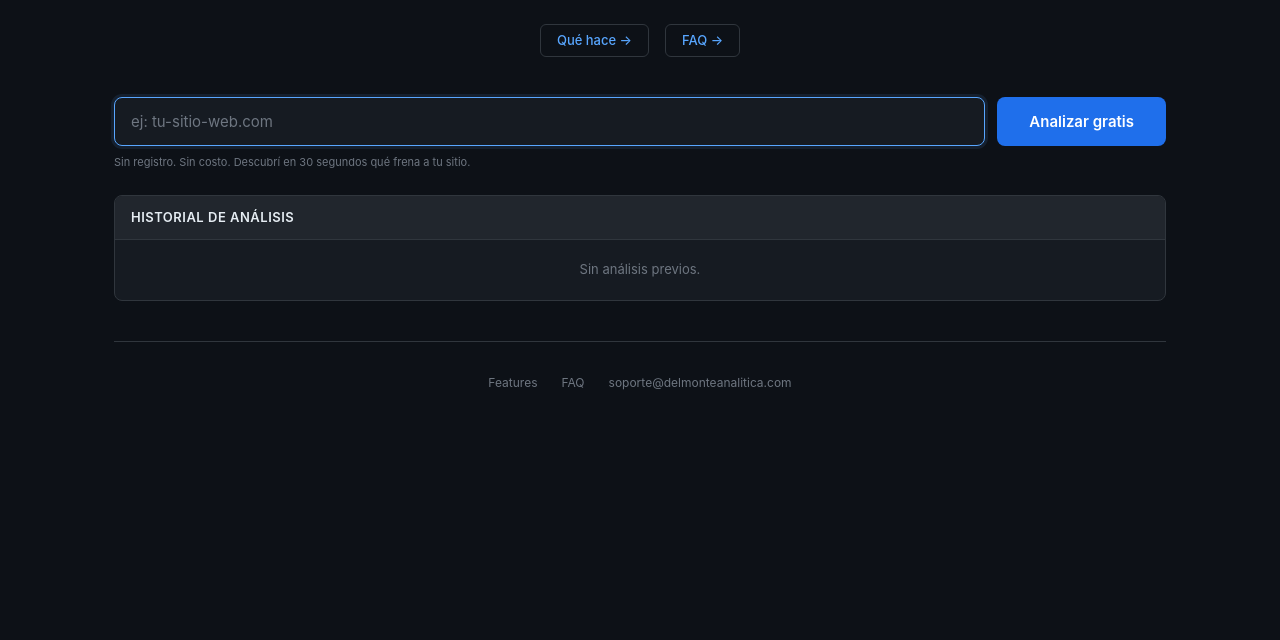
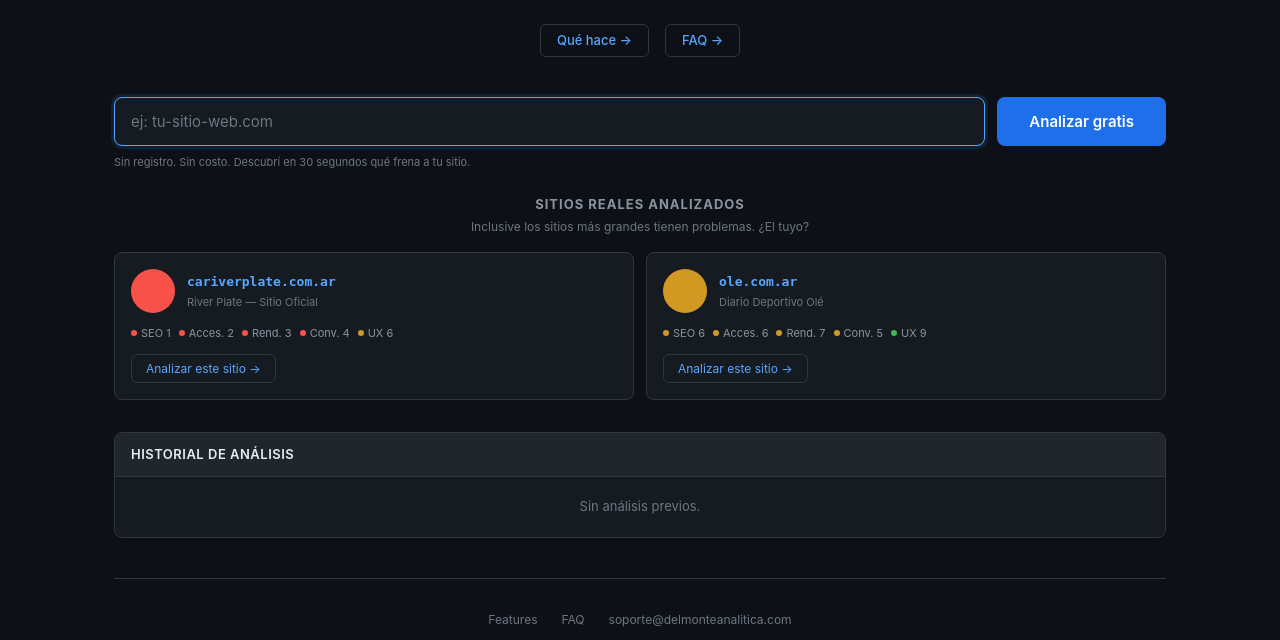
Before and after one commit to hoyosclaudio11-svg/web-analyzer, a Flask app: page / in a window 1280 px wide. Shown: the part 287-927 px from the top of the page. Before the commit the page ends 677 px from the top, so only its background shows below. Run offline with Flask 3, Linux system fonts and the light colour scheme; data that the repository does not hold is empty; some libraries are stand-ins or nearby versions.

Commit message:
@ Agregar ejemplos reales en la landing (River 3.2, Olé 6.6).
Sección con cards cliqueables que pre-rellenan la URL y disparan
el análisis automáticamente. Muestra el scorecard compacto de
sitios ya analizados como prueba social.

Co-Authored-By: Claude Opus 4.7 <noreply@anthropic.com>
@

```diff
--- a/static/script.js
+++ b/static/script.js
@@ -85,12 +85,22 @@ document.addEventListener('DOMContentLoaded', () => {
       showNotification('¡Pago exitoso! Tus descargas están desbloqueadas.');
     }
     analyze(analyzeUrl).then(() => {
-      // Limpiar query string de la URL sin recargar
       window.history.replaceState({}, '', '/');
     });
   } else {
     input.focus();
   }
+
+  // Click en ejemplos reales
+  $$('.example-card').forEach(card => {
+    card.addEventListener('click', () => {
+      const url = card.getAttribute('data-url');
+      if (!url) return;
+      input.value = url;
+      input.scrollIntoView({ behavior: 'smooth', block: 'center' });
+      analyze(url);
+    });
+  });
 });
 
 // =============================================================================
--- a/static/style.css
+++ b/static/style.css
@@ -169,6 +169,114 @@ body {
   margin-top: 8px;
   font-size: 11px;
   color: var(--text3);
+}
+
+/* ---- Examples Section ---- */
+.examples-section {
+  margin-bottom: 32px;
+}
+.examples-title {
+  font-size: 13px;
+  text-transform: uppercase;
+  letter-spacing: 1px;
+  color: var(--text2);
+  margin-bottom: 4px;
+  text-align: center;
+}
+.examples-desc {
+  font-size: 12px;
+  color: var(--text3);
+  text-align: center;
+  margin-bottom: 16px;
+}
+.examples-grid {
+  display: grid;
+  grid-template-columns: 1fr 1fr;
+  gap: 12px;
+}
+@media (max-width: 600px) {
+  .examples-grid { grid-template-columns: 1fr; }
+}
+.example-card {
+  background: var(--bg2);
+  border: 1px solid var(--border);
+  border-radius: var(--radius);
+  padding: 16px;
+  cursor: pointer;
+  transition: border-color 0.15s, background 0.15s;
+}
+.example-card:hover {
+  border-color: var(--blue);
+  background: rgba(88,166,255,0.03);
+}
+.example-top {
+  display: flex;
+  align-items: center;
+  gap: 12px;
+  margin-bottom: 12px;
+}
+.example-badge {
+  width: 44px;
+  height: 44px;
+  border-radius: 50%;
+  display: flex;
+  align-items: center;
+  justify-content: center;
+  font-size: 16px;
+  font-weight: 800;
+  flex-shrink: 0;
+  color: #000;
+}
+.example-badge.rojo { background: var(--red); }
+.example-badge.amarillo { background: var(--yellow); }
+.example-badge.verde { background: var(--green); }
+.example-site {
+  font-family: monospace;
+  font-size: 13px;
+  color: var(--blue);
+  font-weight: 600;
+}
+.example-label {
+  font-size: 11px;
+  color: var(--text3);
+  margin-top: 2px;
+}
+.example-mini-scores {
+  display: flex;
+  gap: 8px;
+  flex-wrap: wrap;
+  margin-bottom: 12px;
+}
+.mini-score {
+  font-size: 11px;
+  color: var(--text2);
+  display: flex;
+  align-items: center;
+  gap: 4px;
+}
+.mini-dot {
+  width: 6px;
+  height: 6px;
+  border-radius: 50%;
+  display: inline-block;
+}
+.mini-dot.rojo { background: var(--red); }
+.mini-dot.amarillo { background: var(--yellow); }
+.mini-dot.verde { background: var(--green); }
+.example-btn {
+  padding: 6px 14px;
+  background: transparent;
+  color: var(--blue);
+  border: 1px solid var(--border);
+  border-radius: 6px;
+  font-size: 12px;
+  cursor: pointer;
+  font-family: inherit;
+  transition: background 0.15s, border-color 0.15s;
+}
+.example-btn:hover {
+  background: rgba(88,166,255,0.08);
+  border-color: var(--blue);
 }
 
 /* ---- Loading ---- */
--- a/templates/index.html
+++ b/templates/index.html
@@ -83,6 +83,49 @@
       </button>
     </form>
     <p id="input-hint" class="input-hint">Sin registro. Sin costo. Descubrí en 30 segundos qué frena a tu sitio.</p>
+  </section>
+
+  <!-- EJEMPLOS REALES -->
+  <section class="examples-section">
+    <h2 class="examples-title">Sitios reales analizados</h2>
+    <p class="examples-desc">Inclusive los sitios más grandes tienen problemas. ¿El tuyo?</p>
+    <div class="examples-grid">
+      <div class="example-card" data-url="www.cariverplate.com.ar">
+        <div class="example-top">
+          <span class="example-badge rojo">3.2</span>
+          <div>
+            <div class="example-site">cariverplate.com.ar</div>
+            <div class="example-label">River Plate — Sitio Oficial</div>
+          </div>
+        </div>
+        <div class="example-mini-scores">
+          <div class="mini-score"><span class="mini-dot rojo"></span>SEO 1</div>
+          <div class="mini-score"><span class="mini-dot rojo"></span>Acces. 2</div>
+          <div class="mini-score"><span class="mini-dot rojo"></span>Rend. 3</div>
+          <div class="mini-score"><span class="mini-dot rojo"></span>Conv. 4</div>
+          <div class="mini-score"><span class="mini-dot amarillo"></span>UX 6</div>
+        </div>
+        <button class="example-btn">Analizar este sitio →</button>
+      </div>
+
+      <div class="example-card" data-url="www.ole.com.ar">
+        <div class="example-top">
+          <span class="example-badge amarillo">6.6</span>
+          <div>
+            <div class="example-site">ole.com.ar</div>
+            <div class="example-label">Diario Deportivo Olé</div>
+          </div>
+        </div>
+        <div class="example-mini-scores">
+          <div class="mini-score"><span class="mini-dot amarillo"></span>SEO 6</div>
+          <div class="mini-score"><span class="mini-dot amarillo"></span>Acces. 6</div>
+          <div class="mini-score"><span class="mini-dot amarillo"></span>Rend. 7</div>
+          <div class="mini-score"><span class="mini-dot amarillo"></span>Conv. 5</div>
+          <div class="mini-score"><span class="mini-dot verde"></span>UX 9</div>
+        </div>
+        <button class="example-btn">Analizar este sitio →</button>
+      </div>
+    </div>
   </section>
 
   <!-- CTA POST-DEMO (anónimo) -->
```
